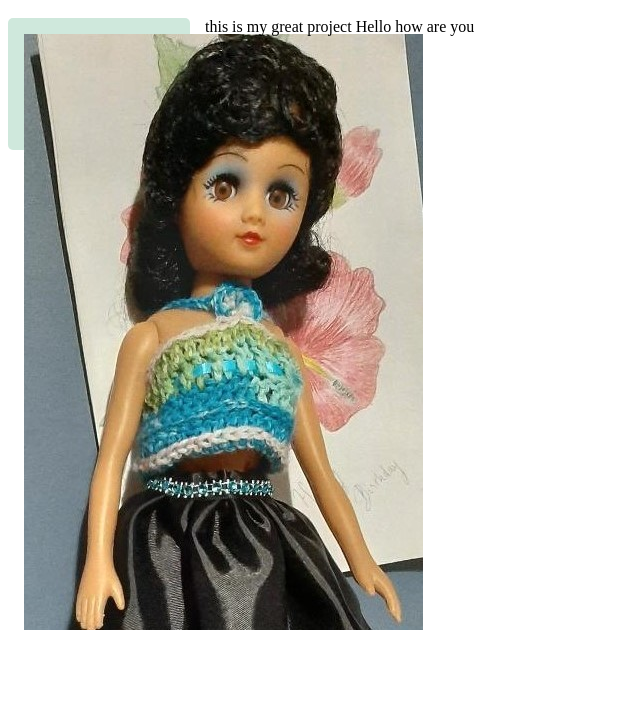
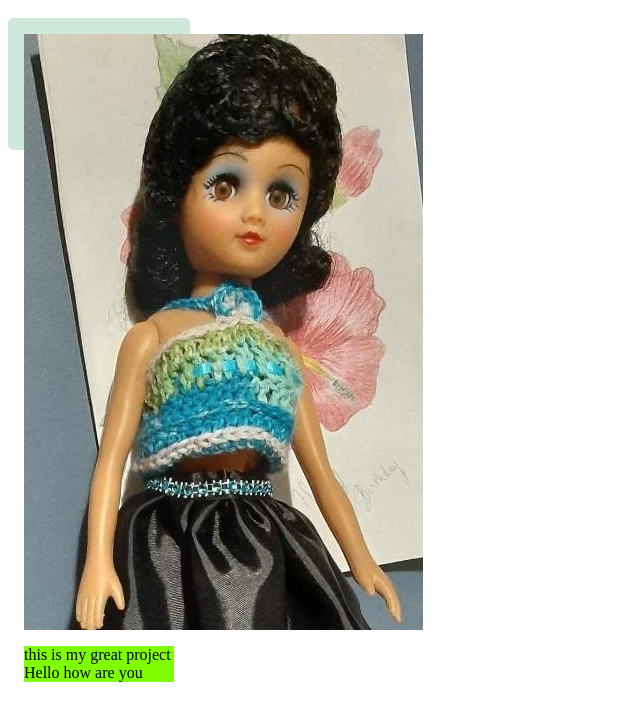
Before and after one commit to NileemaS/dollyRepo, a plain HTML site: page index.html in a window 1280 px wide. Shown: the part 48-768 px from the top of the page, without its empty margins (0-640 px from the left). Drawn offline with Linux system fonts and the light colour scheme.

Commit message:
Add files via upload

```diff
--- a/index.html
+++ b/index.html
@@ -23,11 +23,12 @@
 
         <div class="box">
             <img src="doll.jpg"/>
+            <p style="background-color:chartreuse;">
+                this is my great project
+
+                Hello how are you
+            </p>
         </div>
-        <p>
-            this is my great project
 
-            Hello how are you
-        </p>
     </body>
 </html>
```
